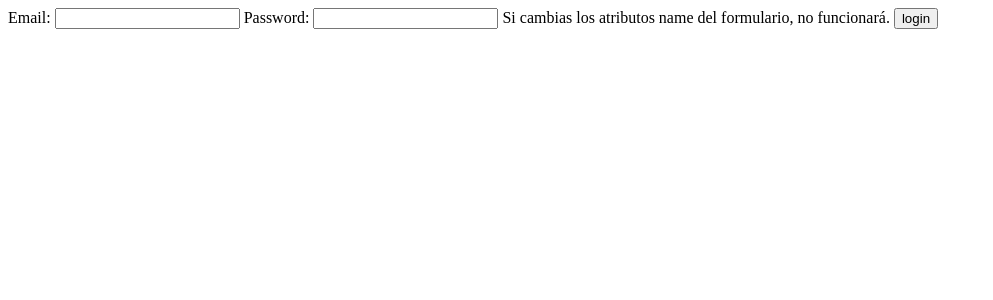
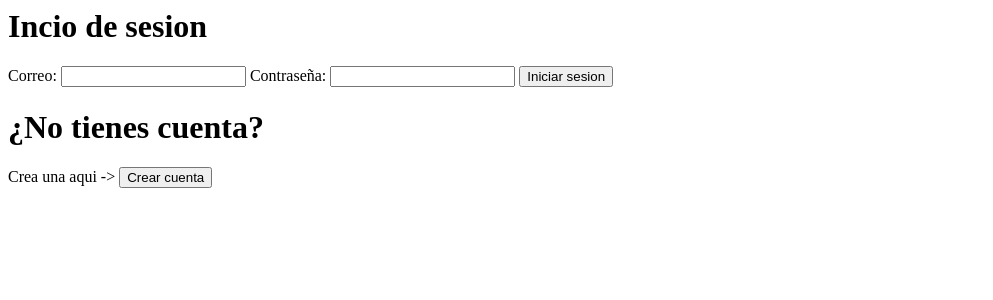
Before and after one commit to Morales-PA/socialNetworkJJ, a Symfony app: template templates/login.html.twig in a window 1280 px wide. Shown: the top 300 px of the page, without its empty margins (0-993 px from the left). Run offline with Twig, Linux system fonts and the light colour scheme; the template is opened without the code that fills it, so the values that code supplies are empty; some libraries are stand-ins or nearby versions.

Commit message:
inicio de sesion

```diff
--- a/templates/afterLogIn.html.twig
+++ b/templates/afterLogIn.html.twig
@@ -1,7 +1,6 @@
 <html>
 <head><title>Iniciar sesion</title></head>
 <body>
-hola
-    {{nombre}}
+        <h1> {{app.user.nombre}}</h1>
 </body>
 </html>
--- a/templates/login.html.twig
+++ b/templates/login.html.twig
@@ -1,16 +1,23 @@
 <html>
 <head><title>Iniciar sesion</title></head>
 <body>
+    <!--FORMULARIO INICIO DE SESION -->
+    <p><h1>Incio de sesion</h1></p>
     <form action="{{ path('login') }}" method="post">
-        <label for="username">Email:</label>
+        <label for="username">Correo:</label>
         <input type="text" id="username" name="_username" value="{{ last_username }}">
-
-        <label for="password">Password:</label>
+        <label for="password">Contraseña:</label>
         <input type="password" id="password" name="_password">
 
-        Si cambias los atributos name del formulario, no funcionará.
+        <input type="submit" value="Iniciar sesion"></input>
+    </form>
 
-        <button type="submit">login</button>
+    <!--FORMULARIO CREAR CUENTA -->
+    <p><h1>¿No tienes cuenta?</h1></p>
+    <form action="" method="post">
+    Crea una aqui ->
+    <input type="submit" value="Crear cuenta">
     </form>
+
 </body>
 </html>
```
Also changed, not shown: src/Controller/LoginPhpController.php (+14 -0 lines).
